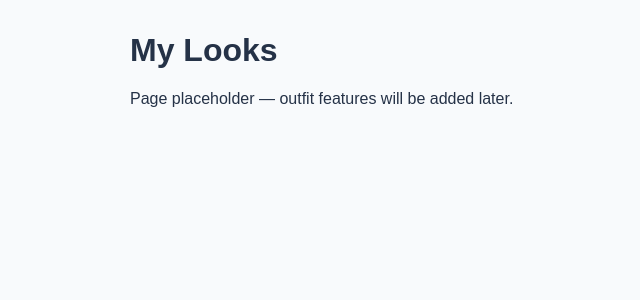
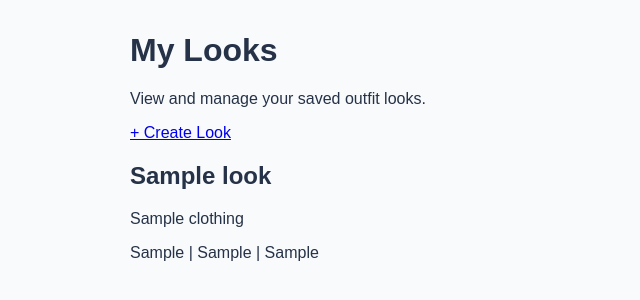
Before and after one commit to ryanWang007/LookForge, a Flask app: page /looks in a window 1280 px wide. Shown: the part 57-357 px from the top of the page, without its empty margins (30-670 px from the left). Run offline with Flask 3, Linux system fonts and the light colour scheme; tables that the repository leaves empty hold one stand-in row (values such as "Sample post").

Commit message:
added looks.html to show looks and clothing from database

```diff
--- a/templates/looks.html
+++ b/templates/looks.html
@@ -2,5 +2,18 @@
 {% block title %}My Looks{% endblock %}
 {% block content %}
 <h1>My Looks</h1>
-<p>Page placeholder — outfit features will be added later.</p>
+<p>View and manage your saved outfit looks.</p>
+<a href="#">+ Create Look</a>
+
+{% for card in look_cards %}
+  <div>
+    <h2>{{ card.look.name }}</h2>
+    {% for item in card['items'] %}
+      <p>{{ item.name }}</p>
+    {% endfor %}
+    <p>{{ card.look.occasion }} | {{ card.look.season }} | {{ card.look.weather }}</p>
+  </div>
+{% else %}
+  <p>No Looks yet.</p>
+{% endfor %}
 {% endblock %}
```
